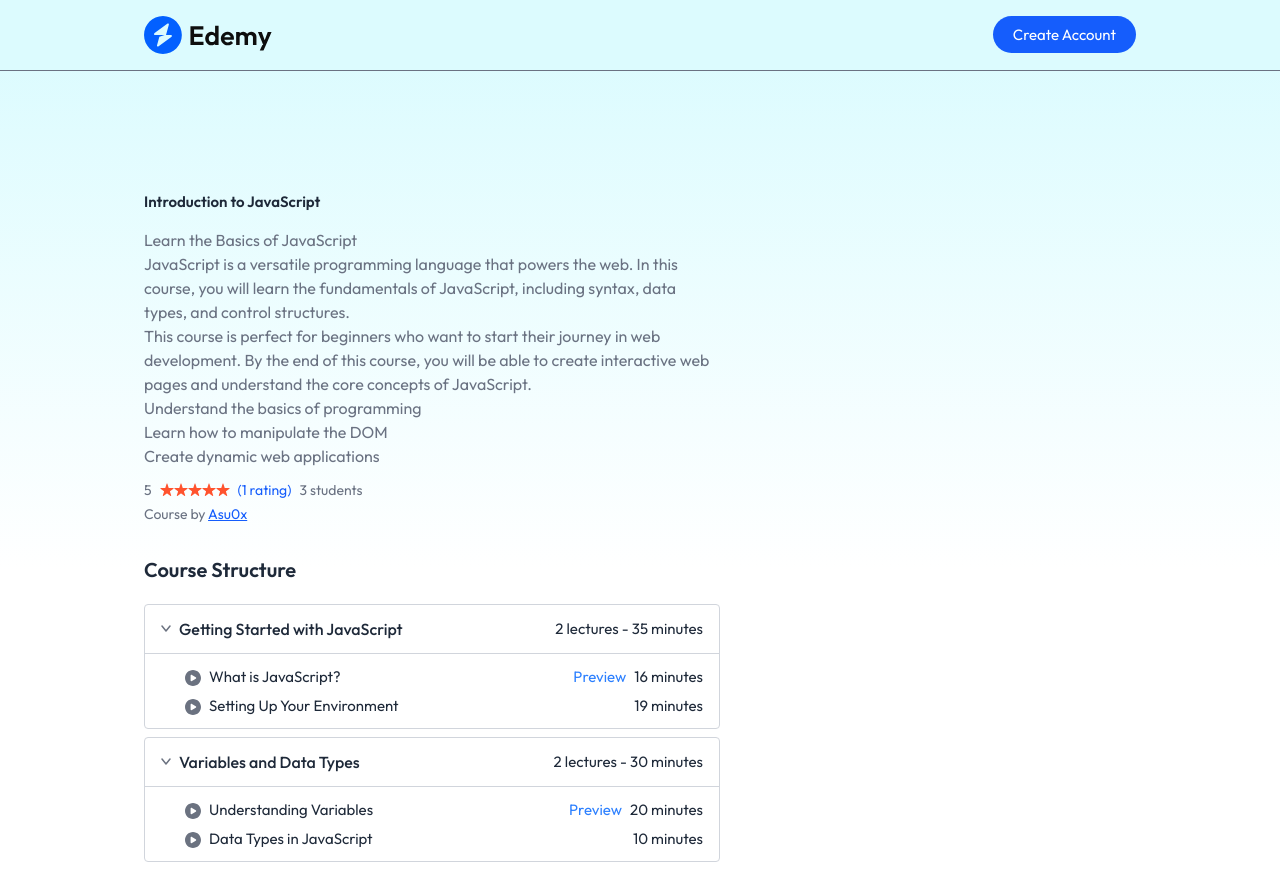
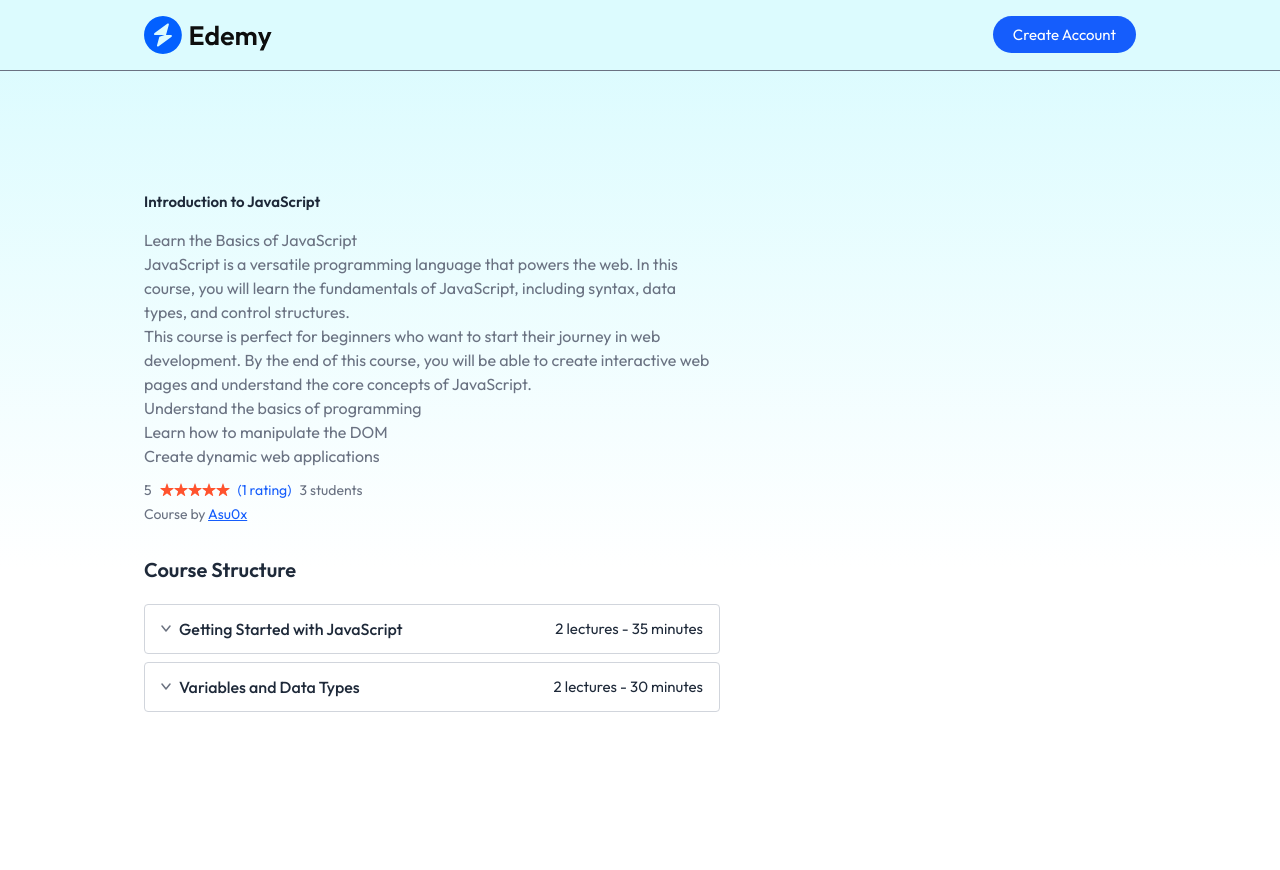
Before and after one commit to asutosh-das/LMS, a React (Vite) app in the folder client/: page /course/605c72efb3f1c2b1f8e4e1a1 in a window 1280 px wide. After the commit the page ends 800 px from the top, so only its background shows below. Built offline with nearby package versions, Linux system fonts and the light colour scheme; no server answers.

Commit message:
Course Structure css and functionality added

```diff
--- a/client/src/pages/student/CourseDetails.jsx
+++ b/client/src/pages/student/CourseDetails.jsx
@@ -9,6 +9,7 @@ const CourseDetails = () => {
   const { id } = useParams();
 
   const [courseData, setCourseData] = useState(null);
+  const [openSections, setOpenSections] = useState({});
 
   const {
     allCourses,
@@ -31,6 +32,10 @@ const CourseDetails = () => {
 
     setCourseData(course);
   }, [id, allCourses]);
+
+  const toggleSection = (index) => {
+    setOpenSections((prev) => ({ ...prev, [index]: !prev[index] }));
+  };
 
   return courseData ? (
     <>
@@ -87,9 +92,16 @@ const CourseDetails = () => {
                   key={index}
                   className="border border-gray-300 bg-white mb-2 rounded"
                 >
-                  <div className="flex items-center justify-between px-4 py-3 cursor-pointer select-none">
+                  <div
+                    className="flex items-center justify-between px-4 py-3 cursor-pointer select-none"
+                    onClick={() => toggleSection(index)}
+                  >
                     <div className="flex items-center gap-2">
-                      <img src={assets.down_arrow_icon} alt="arrow icon" />
+                      <img
+                        className={`transform transition-transform ${openSections[index] ? "rotate-180" : ""}`}
+                        src={assets.down_arrow_icon}
+                        alt="arrow icon"
+                      />
                       <p className="font-medium md:text-base text-sm">
                         {chapter.chapterTitle}
                       </p>
@@ -100,7 +112,9 @@ const CourseDetails = () => {
                     </p>
                   </div>
 
-                  <div className="overflow-hidden transition-all duration-300 max-h-96">
+                  <div
+                    className={`overflow-hidden transition-all duration-300 ${openSections[index] ? "max-h-96" : "max-h-0"}`}
+                  >
                     <ul className="list-disc md:pl-10 pl-4 pr-4 py-2 text-gray-600 border-t border-gray-300">
                       {chapter.chapterContent.map((lecture, i) => (
                         <li key={i} className="flex items-start gap-2 py-1">
@@ -112,7 +126,11 @@ const CourseDetails = () => {
                           <div className="flex items-center justify-between w-full text-gray-800 text-xs md:text-default">
                             <p>{lecture.lectureTitle}</p>
                             <div className="flex gap-2">
-                              {lecture.isPreviewFree && <p className="text-blue-500 cursor-pointer">Preview</p>}
+                              {lecture.isPreviewFree && (
+                                <p className="text-blue-500 cursor-pointer">
+                                  Preview
+                                </p>
+                              )}
                               <p>
                                 {humanizeDuration(
                                   lecture.lectureDuration * 60 * 1000,
```
